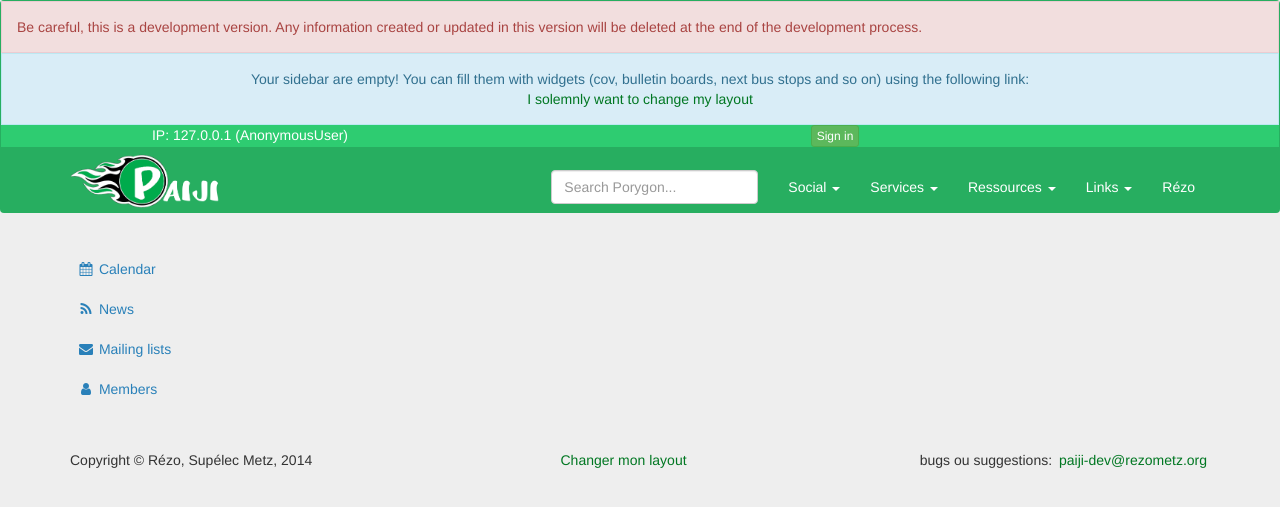
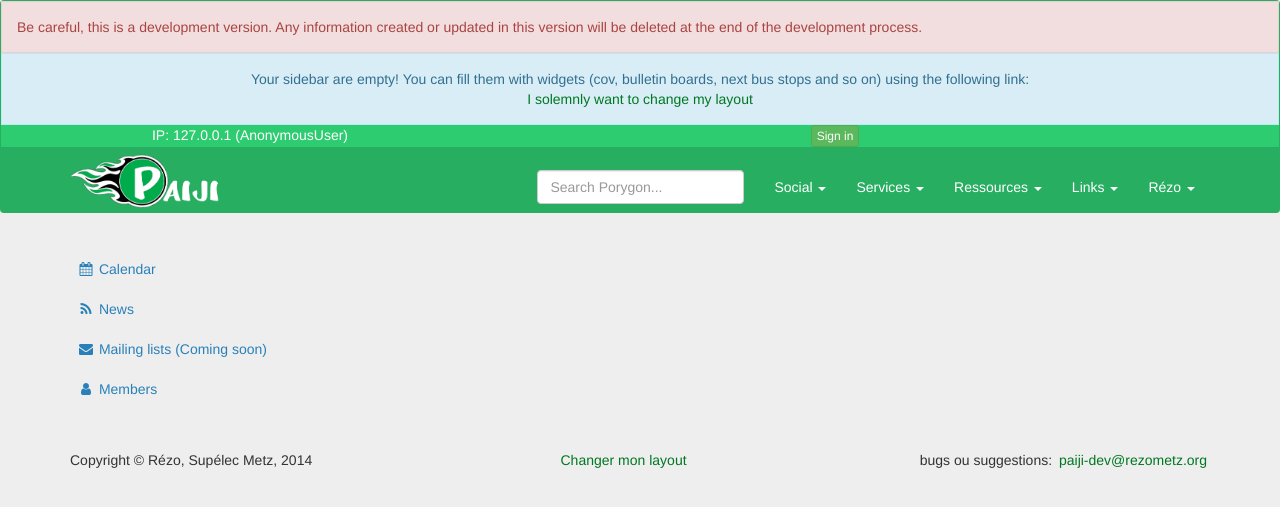
Before and after one commit to rezometz/paiji2, a Django app: template social/templates/social/group_base.html in a window 1280 px wide. Shown: the top 507 px of the page. Run offline with Django 3.2, Linux system fonts and the light colour scheme; the template is opened without the code that fills it, so the values that code supplies are empty; parts of the project's set-up code (start-up, migrations or seed data) failed here and were passed over; some libraries are stand-ins or nearby versions.

Commit message:
adding link to create group form and disable mailing list management for now.

```diff
--- a/home/templates/home/base.html
+++ b/home/templates/home/base.html
@@ -159,7 +159,11 @@
                         <li><a href="http://wiki.rez/">Wiki</a></li>
                     </ul>
                     </li>
-                    <li><a href="#about">Rézo</a>
+                    <li class="dropdown">
+                    <a href="#" data-toggle="dropdown" class="dropdown-toggle">Rézo <b class="caret"></b></a>
+                    <ul class="dropdown-menu">
+                        <li><a href="https://docs.google.com/forms/d/1WDKFqZHrQSHRJWGtCoCylqPmNzTSPJu0R_pCAw8QsDs/viewform?usp=send_form">Inscription des groupes</a></li>
+                    </ul>
                     </li>
                 </ul>
             </div>
--- a/social/templates/social/group_base.html
+++ b/social/templates/social/group_base.html
@@ -16,7 +16,7 @@
 			<a class="active" href="{% url 'workgroup-news' slug=group.slug %}"><i class="fa fa-rss fa-fw"></i> News</a>
 		</li>
 		<li>
-			<a class="active" href="index.html"><i class="fa fa-envelope fa-fw"></i> Mailing lists</a>
+			<a class="active" href="#"><i class="fa fa-envelope fa-fw"></i> Mailing lists (Coming soon)</a>
 		</li>
 		<li>
 			<a class="active" href="{% url 'workgroup-members' slug=group.slug %}"><i class="fa fa-user fa-fw"></i> Members</a>
```
